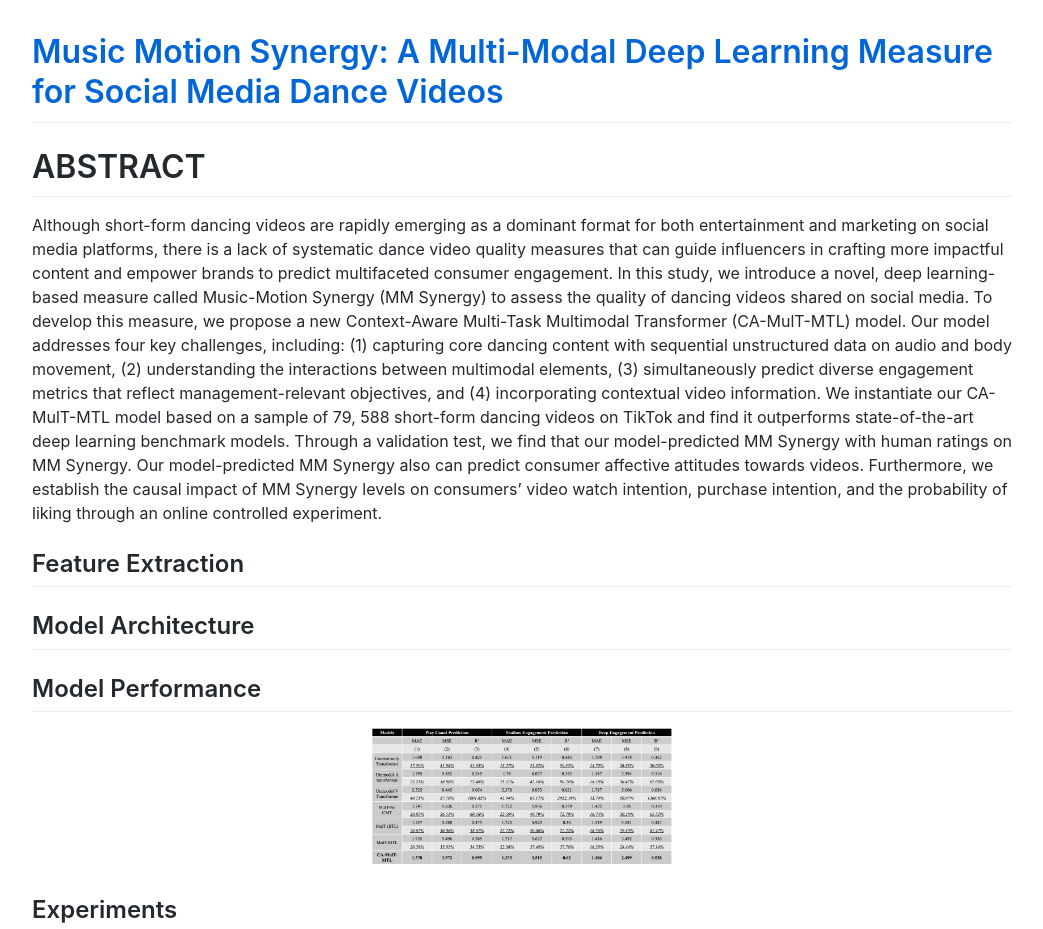
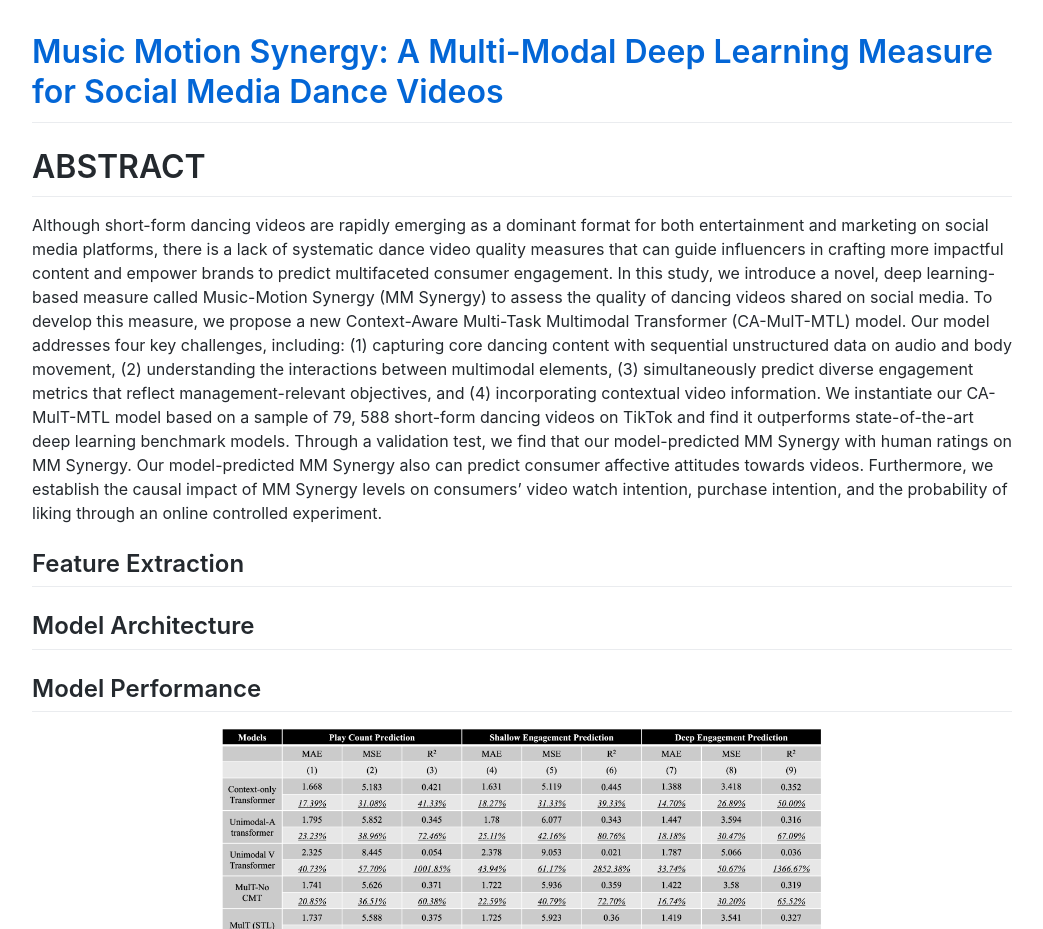
Before and after one commit to eyoy/mmsynergy, a Jekyll site: the page built from index.md, in a window 1280 px wide. Shown: the top 929 px of the page, without its empty margins (118-1161 px from the left). Built offline with Jekyll 4.4.1, drawn with Linux system fonts in a browser that asks for light colours; comment, search, counter and statistics services are not loaded; our own code applies the rules of GitHub Pages for plain Markdown files; grey boxes are pictures that could not be loaded.

Commit message:
Update index.md

```diff
--- a/index.md
+++ b/index.md
@@ -11,7 +11,7 @@ Although short-form dancing videos are rapidly emerging as a dominant format for
 ## Model Performance
 
 <div style="text-align: center;">
-  <img src="assets/images/mod_perf_improvement.png" alt="Cute Corgi" width="300">
+  <img src="assets/images/mod_perf_improvement.png" alt="Cute Corgi" width="600">
 </div>
 
 ## Experiments
```
